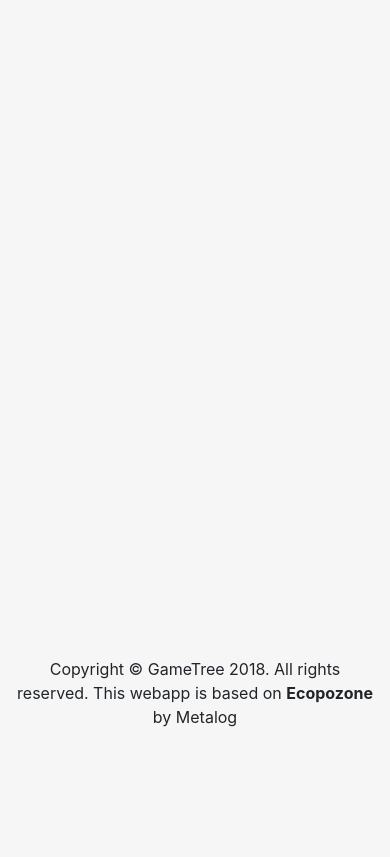
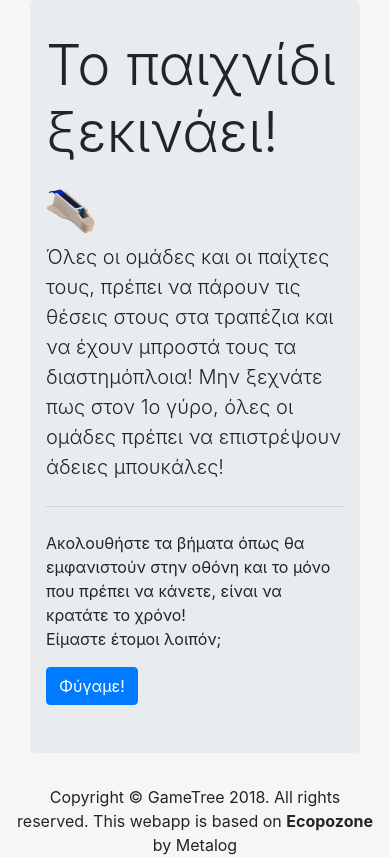
Before and after one commit to alexkoxaras/PythonWeb, a Django app: page / in a window 390 px wide. Shown: the part 145-1002 px from the top of the page. Before the commit the page ends 872 px from the top, so only its background shows below. Run offline with Django 3.2, Linux system fonts and the light colour scheme; some libraries are stand-ins or nearby versions.

Commit message:
Jumbotron/Game 1st screen
Fixed game intro page (inserted jumbotron page). Continues to the first game screen

```diff
--- a/mysite/personal/templates/personal/header.html
+++ b/mysite/personal/templates/personal/header.html
@@ -52,7 +52,7 @@
 						<a class="nav-link" href="/settings">Ρυθμίσεις</a>
 					</li>
 					<li class="nav-item">
-						<a class="nav-link" href="/">Έναρξη</a>
+						<a class="nav-link" href="/">Παιχνίδι</a>
 					</li>
 					<li class="nav-item">
 						<a class="nav-link" href="{% static 'personal/documents/instructions.pdf' %}" type = "text/pdf"/" target="_blank">Οδηγίες</a>
@@ -65,7 +65,7 @@
 		</nav>
 
 		<div class="row">
-		  <div class="col-sm-10">
+		  <div class="col-sm-12">
 			<div class='container-fluid'>
 			   {% block content %}
 			   {% endblock %}
--- a/mysite/personal/templates/personal/includes/htmlsnippet.html
+++ b/mysite/personal/templates/personal/includes/htmlsnippet.html
@@ -1,8 +1,13 @@
 {% block content %}
-<!--<form>
-  <div class="form-group">
-    <label for="formGroupExampleInput">Παρακαλώ επιλέξτε ποσότητα για την ?? ομάδα</label>
-    <input type="text" class="form-control" id="formGroupExampleInput" placeholder="Εισάγετε ποσότητα">
-  </div>
- </form>-->
+{% load staticfiles %}
+<div class="jumbotron">
+	<h1 class="display-4">Το παιχνίδι ξεκινάει! <img src="{% static 'personal/img/icon2.png' %}" width="50" height="50" class="d-inline-block align-bottom" alt=""></h1>
+	<p class="lead">Όλες οι ομάδες και οι παίχτες τους, πρέπει να πάρουν τις θέσεις στους στα τραπέζια και να έχουν μπροστά τους τα διαστημόπλοια! Μην ξεχνάτε πως στον 1ο γύρο, όλες οι ομάδες πρέπει να επιστρέψουν άδειες μπουκάλες!</p>
+	<hr class="my-4">
+	<p>Ακολουθήστε τα βήματα όπως θα εμφανιστούν στην οθόνη και το μόνο που πρέπει να κάνετε, είναι να κρατάτε το χρόνο!<br>
+	Είμαστε έτομοι λοιπόν;</p>
+	<p class="lead">
+	<a class="btn btn-primary btn-md" href="/game" role="button">Φύγαμε!</a>
+	</p>
+</div>
 {% endblock %}
--- a/mysite/personal/urls.py
+++ b/mysite/personal/urls.py
@@ -4,5 +4,6 @@ from . import views
 urlpatterns = [
     url(r'^$', views.index, name='index'),
     url('^settings/', views.properties, name='properties'),
-    url('^intro/', views.videointro, name='videointro')
+    url('^intro/', views.videointro, name='videointro'),
+    url('^game/', views.thegame, name='thegame')
 ]
--- a/mysite/personal/views.py
+++ b/mysite/personal/views.py
@@ -9,3 +9,6 @@ def properties(request):
 
 def videointro(request):
 	return render(request, 'personal/intro.html')
+
+def thegame(request):
+	return render(request, 'personal/game.html')
```
Also changed, not shown: mysite/personal/templates/personal/game.html (added, +30 -0 lines), mysite/personal/templates/personal/intro.html (+4 -4 lines), mysite/personal/templates/personal/settings.html (+3 -4 lines).
